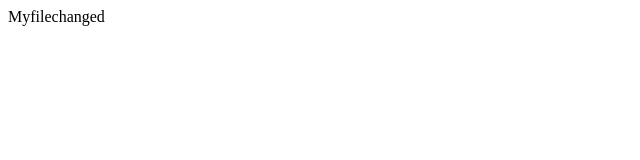
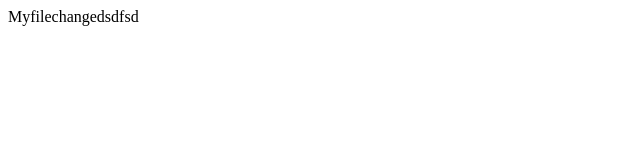
Before and after one commit to sourabh-singh-webdev/branches_demo, a plain HTML site: page index.html in a window 1280 px wide. Shown: the full height of the page, 0-640 px from the left. Drawn offline with Linux system fonts and the light colour scheme.

Commit message:
feature one

```diff
--- a/index.html
+++ b/index.html
@@ -1 +1 @@
-<html><head>Myfilechanged</head></html>
+<html><head>Myfilechangedsdfsd</head></html>
```
